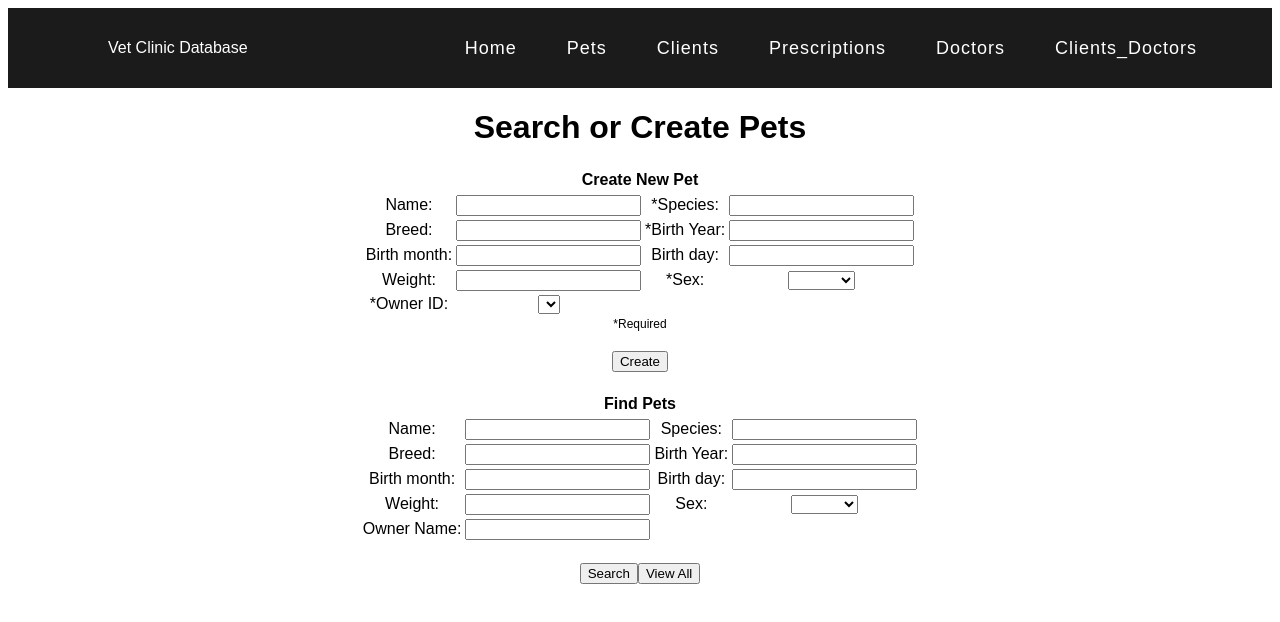
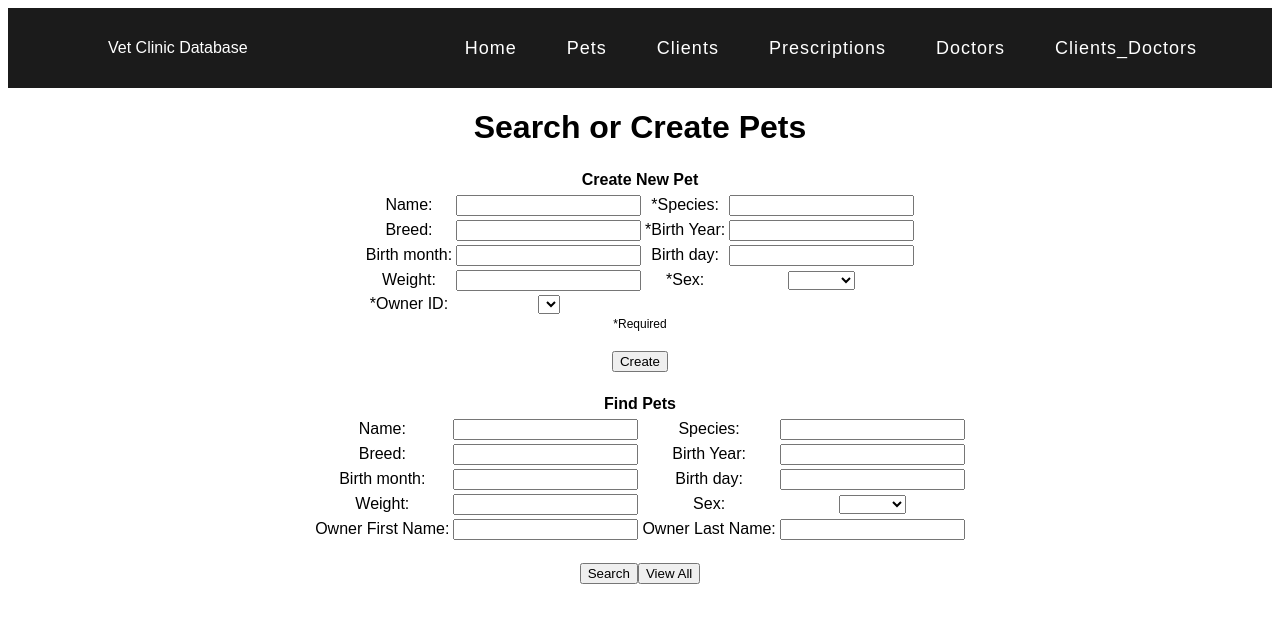
Before and after one commit to MooAve/VetClinic, a React (Create React App) app in the folder client/: page /Pets in a window 1280 px wide. Shown: the top 622 px of the page. Built offline with nearby package versions, Linux system fonts and the light colour scheme.

Commit message:
Separated name search fields

```diff
--- a/client/src/pages/PetsPage.js
+++ b/client/src/pages/PetsPage.js
@@ -88,8 +88,10 @@ function PetsPage() {
                         </td>
                     </tr>
                     <tr>
-                        <td>Owner Name:</td>
-                        <td><input type="text" name="petOwner" /></td>
+                        <td>Owner First Name:</td>
+                        <td><input type="text" name="petOwnerFName" /></td>
+                        <td>Owner Last Name:</td>
+                        <td><input type="text" name="petOwnerLName" /></td>
                     </tr>
                 </tbody>
             </table>
--- a/client/src/pages/PrescriptionsPage.js
+++ b/client/src/pages/PrescriptionsPage.js
@@ -52,8 +52,10 @@ function PrescriptionsPage() {
                         <td><input type="number" name="prescriptionPetID" /></td>
                     </tr>
                     <tr>
-                        <td>Doctor Name:</td>
-                        <td><input type="text" name="prescriptionDoctor" /></td>
+                        <td>Dr. First Name:</td>
+                        <td><input type="text" name="prescriptionDrFName" /></td>
+                        <td>Dr. Last Name:</td>
+                        <td><input type="text" name="prescriptionDrLName" /></td>
                     </tr>
                 </tbody>
             </table>
```
